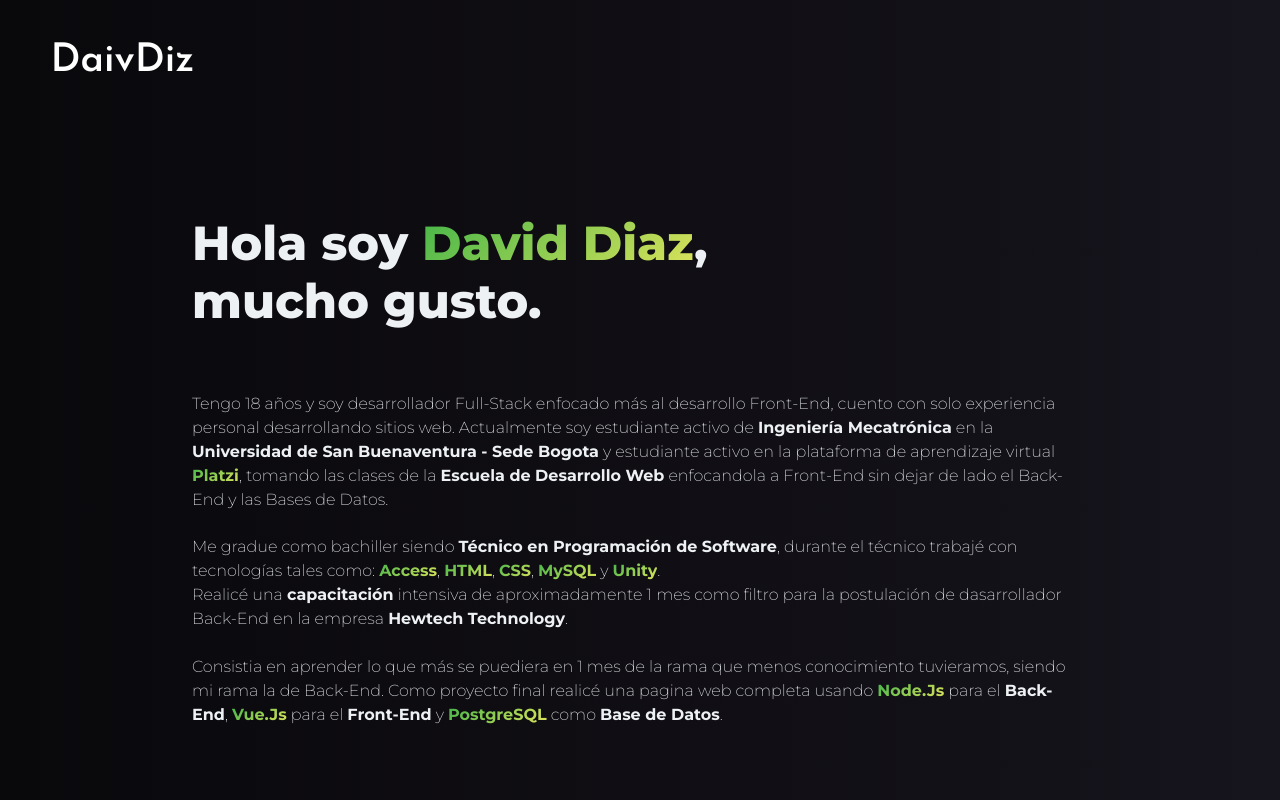
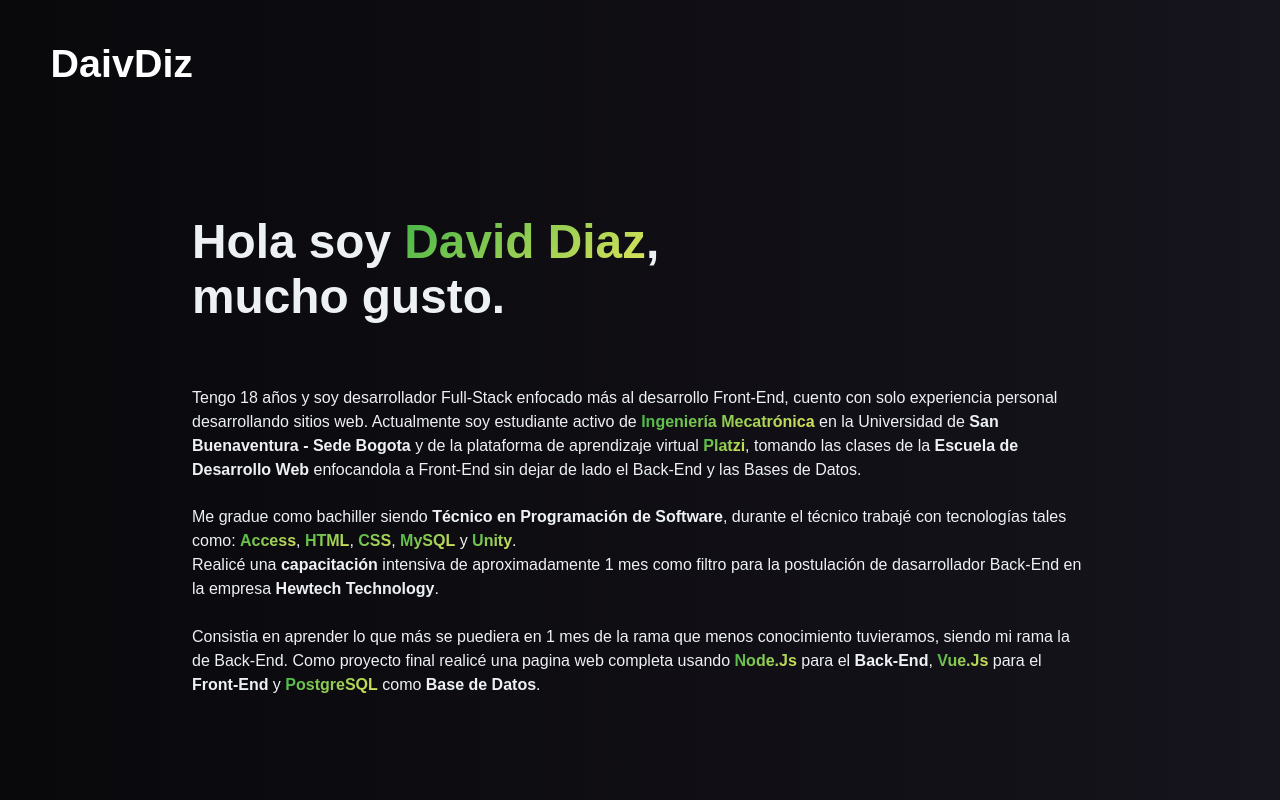
Before and after one commit to DaivDiz/PersonalWebSite, a Vue app: page / in a window 1280 px wide. Shown: the top 800 px of the page. Built offline with nearby package versions, Linux system fonts and the light colour scheme.

Commit message:
Intento de orden 3 - En proceso - Primera Critica - Verde

```diff
--- a/public/index.html
+++ b/public/index.html
@@ -6,7 +6,7 @@
     <meta http-equiv="X-UA-Compatible" content="IE=edge">
     <meta name="viewport" content="width=device-width,initial-scale=1.0">
     <link rel="icon" href="<%= BASE_URL %>favicon.ico">
-    <link rel="stylesheet" href="style.css">
+    <!-- <link rel="stylesheet" href="style.css"> -->
     <title>DaivDiz</title>
 </head>
 
--- a/src/components/Index.vue
+++ b/src/components/Index.vue
@@ -33,8 +33,8 @@
                     <div class="pp">
                         <p>Tengo 18 años y soy desarrollador Full-Stack enfocado más al desarrollo
                         Front-End, cuento con solo experiencia personal desarrollando sitios web. Actualmente
-                        soy estudiante activo de <strong>Ingeniería Mecatrónica</strong> en la <strong>Universidad de San Buenaventura
-                        - Sede Bogota</strong> y estudiante activo en la plataforma de aprendizaje virtual
+                        soy estudiante activo de <strong class="subRayado"><a href="https://www.usbbog.edu.co/" class="txtColor" target="_blank">
+                        Ingeniería Mecatrónica</a></strong> en la Universidad de<strong> San Buenaventura - Sede Bogota</strong> y de la plataforma de aprendizaje virtual
                         <strong class="subRayado"><a href="https://platzi.com/p/DaivDiz/" target="_blank" class="txtColor">Platzi</a></strong>,
                         tomando las clases de la <strong>Escuela de Desarrollo Web</strong> enfocandola a Front-End sin
                         dejar de lado el Back-End y las Bases de Datos.</p>
@@ -178,4 +178,347 @@ export default {
     /* transform: translateY(calc(0px + 20 * (100vw - 320px) / 1080)); */
     opacity: 1;
 }
+@import url('https://fonts.googleapis.com/css2?family=Montserrat:wght@100;200;300;400;500;600;700;800;900&display=swap');
+@import url('https://fonts.googleapis.com/css2?family=Quicksand:wght@300;400;500;600;700&display=swap');
+@import url('https://fonts.googleapis.com/css2?family=Josefin+Sans:wght@100;200;300;400;500;600;700&display=swap');
+::-webkit-scrollbar {
+    width: 4px;
+}
+
+::-webkit-scrollbar-track {
+    background: transparent;
+}
+
+::-webkit-scrollbar-thumb {
+    border-radius: 5px 0 0 5px;
+}
+
+.txtColor,
+.subRayado,
+.com,
+::-webkit-scrollbar-thumb,
+::-webkit-scrollbar-thumb:hover {
+    background: linear-gradient(320deg, #DCE35B, #45B649);
+}
+
+* {
+    box-sizing: border-box;
+    padding: 0;
+    margin: 0;
+}
+
+html {
+    overflow-y: overlay;
+}
+
+div {
+    font-size: inherit;
+    color: inherit;
+    background: transparent;
+}
+
+.bn {
+    transition: opacity .2s;
+    cursor: pointer;
+    width: calc(55px + 7 * (100vw - 320px) / 1080);
+    height: calc(55px + 7 * (100vw - 320px) / 1080);
+    border-radius: 50%;
+    display: flex;
+    align-items: center;
+    justify-content: center;
+    position: relative;
+}
+
+.bn>div {
+    width: calc(22px + 4 * (100vw - 320px) / 1080);
+    height: 10px;
+    position: relative;
+}
+
+.bn>div>span {
+    transition: background .4s;
+    position: absolute;
+    width: 100%;
+    height: 2px;
+    background-color: #edf1f3;
+}
+
+.bn>div>span:nth-child(1) {
+    /* top: 0; */
+    /* transition: background .4s, top .2s .2s, transform .2s; */
+    transition: transform .3s, top .8s .8s;
+    animation: clickTop .5s ease-in-out forwards reverse;
+    transform: rotate(0);
+}
+
+.bn>div>span:nth-child(2) {
+    /* bottom: 0; */
+    /* transition: background .4s, bottom .2s .2s, transform .2s; */
+    transition: transform .3s, bottom .8s .8s;
+    animation: clickBottom .5s ease-in-out forwards reverse;
+    transform: rotate(0);
+}
+
+.bn:active span:nth-child(1) {
+    animation: clickTop .5s ease-in-out forwards;
+    transform: rotate(45deg);
+}
+
+.bn:active span:nth-child(2) {
+    animation: clickBottom .5s ease-in-out forwards;
+    transform: rotate(-45deg);
+}
+
+@keyframes clickTop {
+    0% {
+        top: 0;
+    }
+    90%,
+    100% {
+        top: 4px;
+    }
+}
+
+@keyframes clickBottom {
+    0% {
+        bottom: 0;
+    }
+    90%,
+    100% {
+        bottom: 4px;
+    }
+}
+
+.bn svg {
+    stroke: #3f00e6;
+    mix-blend-mode: normal;
+    stroke-linecap: round;
+    transition: all .8s, opacity 0s .8s;
+    stroke-dasharray: 0 999;
+    fill: transparent;
+    stroke-width: 4px;
+    position: absolute;
+    top: 0;
+    left: 0;
+    opacity: 0;
+}
+
+.bn:hover svg {
+    stroke-dasharray: 300 999;
+    opacity: 1;
+    transition: all .8s, opacity 0s;
+    transform: rotate(90deg);
+}
+
+.sc .ct .pp {
+    width: calc(900px + 100 * (100vw - 320px) / 1080);
+    max-width: 100%;
+    line-height: 1.5;
+    padding-top: 15px;
+    margin: calc(10px + 1.5%) 0 calc(10px + 1%);
+}
+
+.sc .ct .pp p {
+    margin: calc(10px + 1.5%) 0 calc(10px + 1%);
+}
+
+strong {
+    font-weight: bold;
+}
+
+.sc .ct .intro {
+    font-size: calc(14px + 5 * (100vw - 320px) / 1080);
+}
+
+header {
+    position: absolute;
+    width: 100%;
+    display: flex;
+    align-items: center;
+    justify-content: space-between;
+    padding: calc(15px + 2%) calc(15px + 2%) calc(15px + 2%) calc(25px + 2%);
+    z-index: 9999;
+}
+
+.izqLogo a {
+    text-decoration: none;
+    font-family: 'Josefin Sans', sans-serif;
+    font-weight: 600;
+    font-size: calc(35px + 5 * (100vw - 320px) / 1080);
+    color: white;
+}
+
+.txtColor,
+.txtColor2 {
+    -webkit-background-clip: text;
+    -webkit-text-fill-color: transparent;
+}
+
+.txtColor2 {
+    background-image: linear-gradient(320deg, #2193b0, #6dd5ed);
+}
+
+.subRayado {
+    background-size: 0% 2px;
+    background-position: 50% 100%;
+    background-repeat: no-repeat;
+    transition: background-size 0.3s;
+}
+
+.subRayado2,
+.sc {
+    background-image: linear-gradient(to left, #16141c, #09080b);
+}
+
+.subRayado2 {
+    background-size: 0% 2px;
+    background-position: 50% 100%;
+    background-repeat: no-repeat;
+    transition: background-size 0.3s;
+}
+
+.subRayado:hover,
+.subRayado2:hover {
+    background-size: 100% 2px;
+}
+
+.sc {
+    padding: calc(100px + 80 * (100vw - 320px) / 1080) 0;
+    font-weight: 200;
+    color: #edf1f3;
+    font-family: 'Montserrat', sans-serif;
+}
+
+.sc .ct {
+    width: 70vw;
+    margin: auto;
+}
+
+.sc .ct h2 {
+    margin-top: calc(25px + 2%);
+    font-size: calc(30px + 20 * (100vw - 320px) / 1080);
+    font-weight: 800;
+}
+
+.hspan>span {
+    line-height: 1.2;
+    overflow: hidden;
+    margin-bottom: calc(0px - 5 * (100vw - 320px) / 1080);
+}
+
+.hspan span {
+    display: block;
+    white-space: nowrap;
+}
+
+.sc h2 strong {
+    font-weight: inherit;
+}
+
+.com {
+    padding: calc(100px + 80 * (100vw - 320px) / 1080) 0;
+    font-family: 'Montserrat', sans-serif;
+    transition: transform .1s ease-out;
+    font-weight: 300;
+    color: #edf1f3;
+}
+
+.com .ct {
+    text-align: center;
+}
+
+.com .ct h2 {
+    line-height: calc(45px + 7 * (100vw - 320px) / 1080);
+}
+
+.com .ct strong {
+    font-weight: 200;
+    font-size: calc(41px + 7 * (100vw - 320px) / 1080);
+}
+
+.com .ct small {
+    font-weight: 700;
+    font-size: calc(41px + 7 * (100vw - 320px) / 1080);
+}
+
+.com .bt {
+    height: 100%;
+    margin-top: calc(50px + 7 * (100vw - 320px) / 1080);
+    text-align: center;
+}
+
+.com .bt strong {
+    user-select: none;
+    font-weight: 300;
+    font-size: calc(41px + 7 * (100vw - 320px) / 1080);
+    letter-spacing: 5px;
+}
+
+.com .iconList {
+    display: flex;
+    justify-content: space-evenly;
+    /* margin-top: calc(20px + 7 * (100vw - 320px) / 1080); */
+}
+
+.cn {
+    transition: opacity .2s;
+    cursor: pointer;
+    width: calc(55px + 7 * (100vw - 320px) / 1080);
+    height: calc(55px + 7 * (100vw - 320px) / 1080);
+    border-radius: 50%;
+    display: flex;
+    align-items: center;
+    justify-content: center;
+    position: relative;
+}
+
+.cn {
+    display: flex;
+}
+
+.cn>img {
+    height: calc(30px + 20 * (100vw - 320px) / 1080);
+}
+
+.cn svg {
+    stroke: green;
+    mix-blend-mode: normal;
+    stroke-linecap: round;
+    transition: all .8s, opacity 0s .8s;
+    stroke-dasharray: 0 999;
+    fill: transparent;
+    stroke-width: 4px;
+    width: 200%;
+    position: absolute;
+    top: -50%;
+    left: -50%;
+    opacity: 0;
+}
+
+.cn:hover svg {
+    stroke-dasharray: 300 999;
+    opacity: 1;
+    transition: all .8s, opacity 0s;
+    transform: rotate(90deg);
+}
+
+@media only screen and (max-width: 720px) {
+    .sc .ct h2 {
+        font-size: calc(22px + 20 * (100vw - 320px) / 1080);
+    }
+    .com .ct strong {
+        font-size: calc(28px + 7 * (100vw - 320px) / 1080);
+    }
+    .com .ct small {
+        font-size: calc(20px + 7 * (100vw - 320px) / 1080);
+    }
+    .cn svg {
+        width: 100%;
+        top: 0;
+        left: 0;
+    }
+    .cn>img {
+        width: calc(22px + 20 * (100vw - 320px) / 1080);
+    }
+}
 </style>
```
Also changed, not shown: 8 other files (tests, documents, lock files or other folders).
